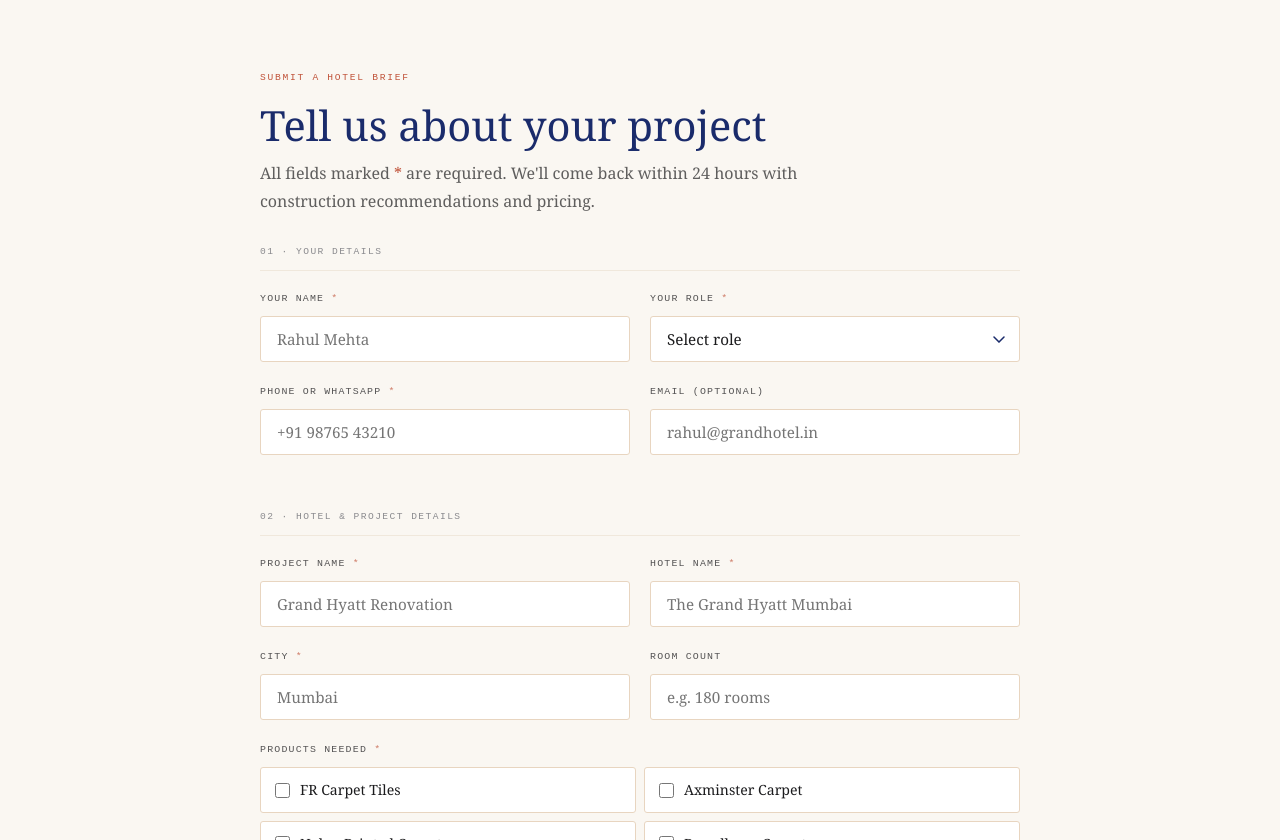
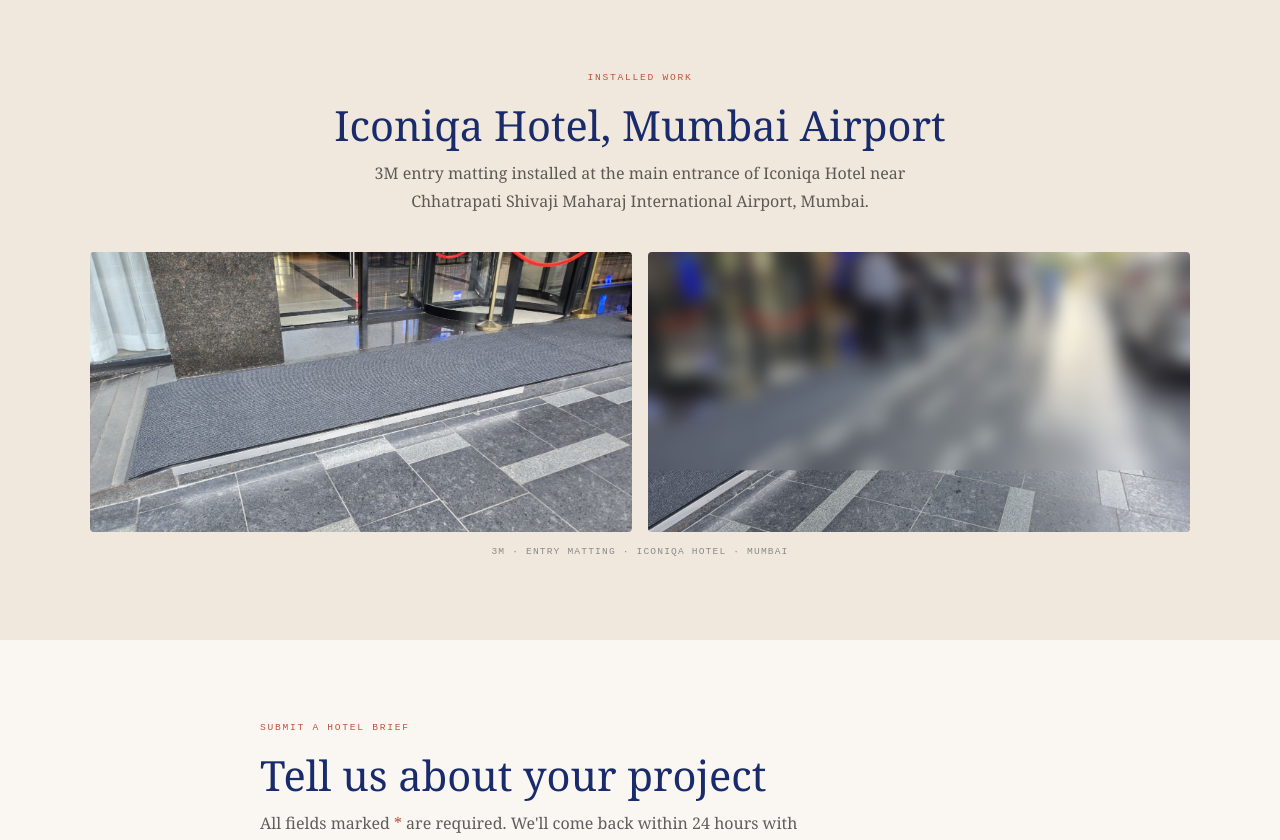
Before and after one commit to murtaza-creator/anchorline-website, a plain HTML site: page hospitality.html in a window 1280 px wide. Shown: the part 4682-5522 px from the top of the page. Drawn offline with Linux system fonts and the light colour scheme.

Commit message:
Add Iconiqa Hotel entry matting photos to hospitality page
Add two 3M entry matting installation photos from Iconiqa Hotel,
Mumbai airport. Second photo has people blurred for privacy.
Adds an Installed Work section above the brief form.

Co-Authored-By: Claude Sonnet 4.6 <noreply@anthropic.com>

```diff
--- a/hospitality.html
+++ b/hospitality.html
@@ -343,6 +343,20 @@ nav{position:sticky;top:0;z-index:100;background:rgba(255,255,255,.97);backdrop-
   <img src="/images/Axminister brintons.png" alt="Axminster carpet installed in hotel restaurant, lounge and corridor — Anchorline" loading="lazy" style="width:100%;height:auto;display:block">
 </div>
 
+<!-- Installed Projects -->
+<div class="section" style="background:var(--sand)">
+  <div class="section-inner" style="max-width:1100px;margin:0 auto">
+    <div class="eyebrow" style="text-align:center">Installed Work</div>
+    <h2 class="section-title" style="text-align:center;margin-bottom:8px">Iconiqa Hotel, Mumbai Airport</h2>
+    <p class="section-body" style="text-align:center;margin-bottom:36px;max-width:560px;margin-left:auto;margin-right:auto">3M entry matting installed at the main entrance of Iconiqa Hotel near Chhatrapati Shivaji Maharaj International Airport, Mumbai.</p>
+    <div style="display:grid;grid-template-columns:1fr 1fr;gap:16px">
+      <img src="/images/hotel-entry-matting-1.jpg" alt="3M entry matting installed at Iconiqa Hotel Mumbai airport entrance — Anchorline" loading="lazy" style="width:100%;height:280px;object-fit:cover;border-radius:4px;display:block">
+      <img src="/images/hotel-entry-matting-2.jpg" alt="3M entry matting at Iconiqa Hotel lobby entrance, Mumbai — Anchorline" loading="lazy" style="width:100%;height:280px;object-fit:cover;border-radius:4px;display:block">
+    </div>
+    <p style="font-family:var(--mono);font-size:.6rem;letter-spacing:.12em;text-transform:uppercase;color:var(--light);text-align:center;margin-top:12px">3M · Entry Matting · Iconiqa Hotel · Mumbai</p>
+  </div>
+</div>
+
 <!-- Brief form -->
 <div class="form-section" id="hospitality-form">
   <div class="form-wrap">
```
Also changed, not shown: images/hotel-entry-matting-1.jpg (added), images/hotel-entry-matting-2.jpg (added).
